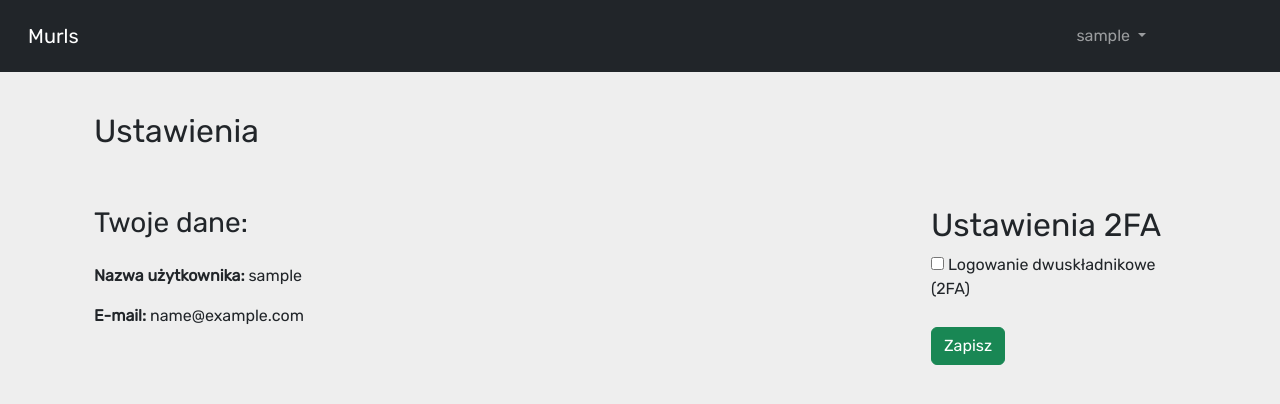
After one commit to Burnsedia/murls, a Django app: page /settings in a window 1280 px wide. The commit adds this page. Shown: the top 404 px of the page. Run offline with Django 4.2, Linux system fonts and the light colour scheme; the visitor is signed in with stand-in values (Sample User, id 1); data that the repository does not hold is empty; some libraries are stand-ins or nearby versions.

Commit message:
Add settings template with 2FA option

```diff
--- a/murls/main/forms.py
+++ b/murls/main/forms.py
@@ -2,8 +2,10 @@ from django import forms
 from django.contrib.auth.forms import UserCreationForm, AuthenticationForm, UsernameField
 from django.contrib.auth.models import User
 from django.core.validators import EmailValidator
+from django.forms import CheckboxInput
 from django.shortcuts import render
-from .models import ProfileLink, ProfileBiogram, Avatar
+from .models import ProfileLink, ProfileBiogram, Avatar, TwoFactorAuth
+
 
 class CustomAuthenticationForm(AuthenticationForm):
     def __init__(self, *args, **kwargs):
@@ -55,7 +57,7 @@ class RegisterForm(UserCreationForm):
         error_messages = {
             'username': {
                 'unique': 'Your Custom Error Message here !!!',
-            },}
+            }, }
 
 
 class AddProfile(forms.ModelForm):
@@ -95,10 +97,25 @@ class AddBiogram(forms.ModelForm):
         model = ProfileBiogram
         fields = ["biogram"]
 
+
 class AddAvatar(forms.ModelForm):
     def __init__(self, *args, **kwargs):
-            super().__init__(*args,*kwargs)
+        super().__init__(*args, *kwargs)
 
     class Meta:
-            model = Avatar
-            fields = ["avatar"]
+        model = Avatar
+        fields = ["avatar"]
+
+
+class TwoFactorAuthForm(forms.ModelForm):
+    def __init__(self, *args, **kwargs):
+        super().__init__(*args, **kwargs)
+        self.fields['state'].widget.attrs.update({'class': 'form-check-label', 'id': '2fa-checkbox'})
+
+    state = forms.BooleanField(
+        label='Logowanie dwuskładnikowe (2FA)',
+        required=False,
+    )
+    class Meta:
+        model = TwoFactorAuth
+        fields = ["state"]
--- a/murls/main/models.py
+++ b/murls/main/models.py
@@ -1,5 +1,6 @@
 from django.db import models
 from django.contrib.auth.models import User
+from django.conf import settings
 from PIL import Image
 import datetime
 
@@ -34,3 +35,10 @@ class Avatar(models.Model):
             img.thumbnail(output_size)
             exif = img.getexif()
             img.save(self.avatar.path, exif=exif, quality=80)
+
+class TwoFactorAuth(models.Model):
+    user = models.ForeignKey(User, on_delete=models.CASCADE)
+    state = models.BooleanField(default=False, blank=True)
+
+    def __str__(self):
+        return str(self.state)
--- a/murls/main/templates/main/base.html
+++ b/murls/main/templates/main/base.html
@@ -53,6 +53,7 @@
             <li><a class="dropdown-item" href="/add-biogram">Edytuj biogram</a></li>
             <li><a class="dropdown-item" href="/add-avatar">Edytuj avatar</a></li>
             <li><a class="dropdown-item" href="/home">Edytuj konta</a></li>
+            <li><a class="dropdown-item" href="/settings">Ustawienia</a></li>
             <li><a class="dropdown-item" href="/logout">Wyloguj</a></li>
         </ul>
           {% endif %}
--- a/murls/main/templates/main/landing.html
+++ b/murls/main/templates/main/landing.html
@@ -52,6 +52,7 @@
             <li><a class="dropdown-item" href="/add-biogram">Edytuj biogram</a></li>
             <li><a class="dropdown-item" href="/add-avatar">Edytuj avatar</a></li>
             <li><a class="dropdown-item" href="/home">Edytuj konta</a></li>
+            <li><a class="dropdown-item" href="/settings">Ustawienia</a></li>
             <li><a class="dropdown-item" href="/logout">Wyloguj</a></li>
         </ul>
           {% endif %}
--- /dev/null
+++ b/murls/main/templates/main/settings.html
@@ -0,0 +1,48 @@
+{% extends 'main/base.html' %}
+{% load crispy_forms_tags %}
+{% load crispy_forms_field %}
+{% load qr_code %}
+{% block content %}
+<div class="container">
+<div class="row">
+  <h2>Ustawienia </h2>
+</div>
+<div class="account-settings mt-5">
+  <div class="row">
+    <div class="col-md-9">
+        <h3>Twoje dane: </h3>
+        <div class="user-settings-details mt-4">
+            <p><b>Nazwa użytkownika: </b>{{ user.username }}</p>
+        <p><b>E-mail: </b>{{ user.email }}</p>
+        </div>
+</div>
+<div class="col-md-3">
+             <h2>Ustawienia 2FA</h2>
+<form method = "POST" id="2fa_settings">
+    {% csrf_token %}{{form|crispy}}
+    <div class="form-check form-switch"></div>
+    <input type = "submit" value = "Zapisz" class="btn btn-success">
+</form>
+    <div class="qr-code mt-4">
+        {% if auth_state %}
+<!--        {{ auth_state }}-->
+        {% endif %}
+    </div>
+</div>
+  </div>
+</div>
+</div>
+
+
+<script>
+
+var auth_state = "{{ auth_state}}";
+
+if (auth_state == 'True') {
+    document.getElementById("2fa-checkbox").checked = true;
+}
+else {
+    document.getElementById("2fa-checkbox").checked = false;
+}
+</script>
+{% endblock %}
--- a/murls/main/urls.py
+++ b/murls/main/urls.py
@@ -11,6 +11,7 @@ urlpatterns = [
     path('', views.landing, name='landing'),
     path('login/', views.CustomLoginView.as_view(), name='login'),
     path('home', views.home, name='home'),
+    path('settings', views.settings, name='settings'),
     path('signup', views.sign_up, name='signup'),
     path('add-profile', views.add_link, name='addlink'),
     path('add-biogram', views.add_biogram, name='biogram'),
--- a/murls/main/views.py
+++ b/murls/main/views.py
@@ -10,8 +10,8 @@ from django.utils.encoding import force_bytes, force_str
 from django.utils.http import urlsafe_base64_encode, urlsafe_base64_decode
 from django.core.exceptions import ObjectDoesNotExist
 
-from .forms import RegisterForm, AddProfile, AddBiogram, AddAvatar, CustomAuthenticationForm
-from .models import ProfileLink, ProfileBiogram, Avatar
+from .forms import RegisterForm, AddProfile, AddBiogram, AddAvatar, CustomAuthenticationForm, TwoFactorAuthForm
+from .models import ProfileLink, ProfileBiogram, Avatar, TwoFactorAuth
 from .token import account_activation_token
 
 
@@ -38,6 +38,28 @@ def home(request):
             link.delete()
 
     return render(request, 'main/home.html', {"links": links})
+
+
+@login_required(login_url='/login')
+def settings(request):
+    if request.method == 'POST':
+        form = TwoFactorAuthForm(request.POST)
+        if form.is_valid():
+            state = form.save(commit=False)
+            state.user = request.user
+            form.save()
+
+            return redirect("/settings")
+    else:
+        form = TwoFactorAuthForm()
+
+    auth_state = TwoFactorAuth.objects.filter(user=request.user.id).last()
+
+    context = dict(
+        form=form,
+        auth_state=auth_state
+    )
+    return render(request, 'main/settings.html', context=context)
 
 
 def activate_email(request, user, to_email):
@@ -78,6 +100,8 @@ def activate(request, uidb64, token):
 
 
 def sign_up(request):
+    if request.user.is_authenticated:
+        return redirect('/home')
     if request.method == 'POST':
         form = RegisterForm(request.POST)
         if form.is_valid():
--- a/murls/murls/settings.py
+++ b/murls/murls/settings.py
@@ -43,6 +43,7 @@ INSTALLED_APPS = [
     'crispy_forms',
     'bootstrap5',
     'django_social_share',
+    'qr_code'
 ]
 
 MIDDLEWARE = [
```
